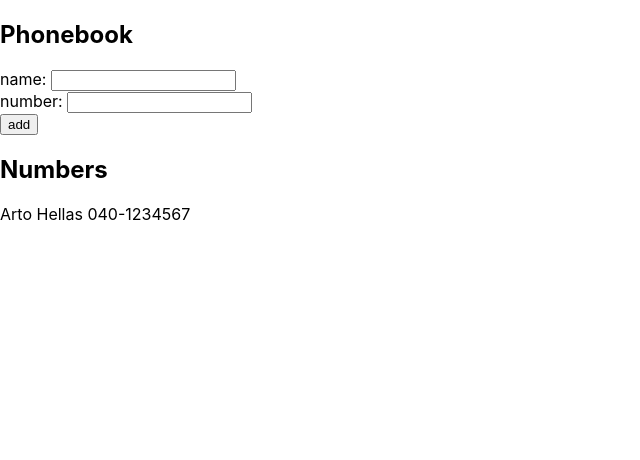
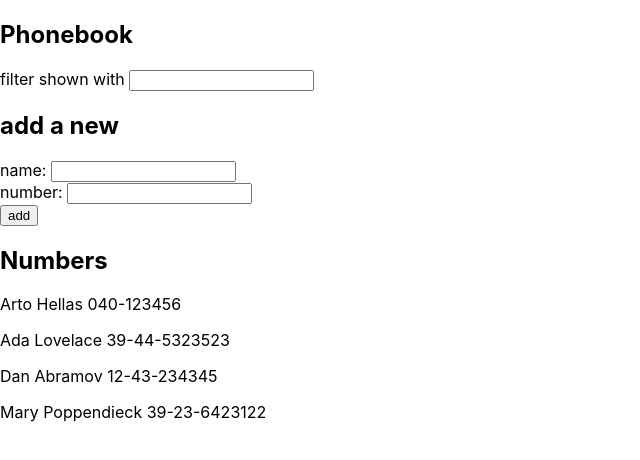
Before and after one commit to heriyantoliu/fullStackOpen, a React (Create React App) app in the folder part2/phonebook/: page / in a window 1280 px wide. Shown: the top 460 px of the page, without its empty margins (0-640 px from the left). Built offline with nearby package versions, Linux system fonts and the light colour scheme; the HTML template or start-up script is replaced by a standard one.

Commit message:
exercise 2.9

```diff
--- a/part2/phonebook/src/App.js
+++ b/part2/phonebook/src/App.js
@@ -2,10 +2,14 @@
 
 const App = () => {
 	const [persons, setPersons] = useState([
-		{ name: 'Arto Hellas', number: '040-1234567' }
+		{ name: 'Arto Hellas', number: '040-123456' },
+		{ name: 'Ada Lovelace', number: '39-44-5323523' },
+		{ name: 'Dan Abramov', number: '12-43-234345' },
+		{ name: 'Mary Poppendieck', number: '39-23-6423122' }
 	]);
 	const [newName, setNewName] = useState('');
 	const [newNumber, setNewNumber] = useState('');
+	const [searchName, setSearchName] = useState('');
 
 	const handleNewName = event => {
 		setNewName(event.target.value);
@@ -13,6 +17,17 @@
 
 	const handleNewNumber = event => {
 		setNewNumber(event.target.value);
+	};
+
+	const personToShow =
+		searchName === ''
+			? persons
+			: persons.filter(person =>
+					person.name.toLowerCase().match(searchName.toLowerCase())
+			  );
+
+	const handleSearchName = event => {
+		setSearchName(event.target.value);
 	};
 
 	const addPerson = event => {
@@ -33,6 +48,10 @@
 	return (
 		<div>
 			<h2>Phonebook</h2>
+			<div>
+				filter shown with <input onChange={handleSearchName} />
+			</div>
+			<h2>add a new</h2>
 			<form onSubmit={addPerson}>
 				<div>
 					name: <input value={newName} onChange={handleNewName} />
@@ -45,7 +64,7 @@
 				</div>
 			</form>
 			<h2>Numbers</h2>
-			{persons.map(person => (
+			{personToShow.map(person => (
 				<p key={person.name}>
 					{person.name} {person.number}
 				</p>
```
